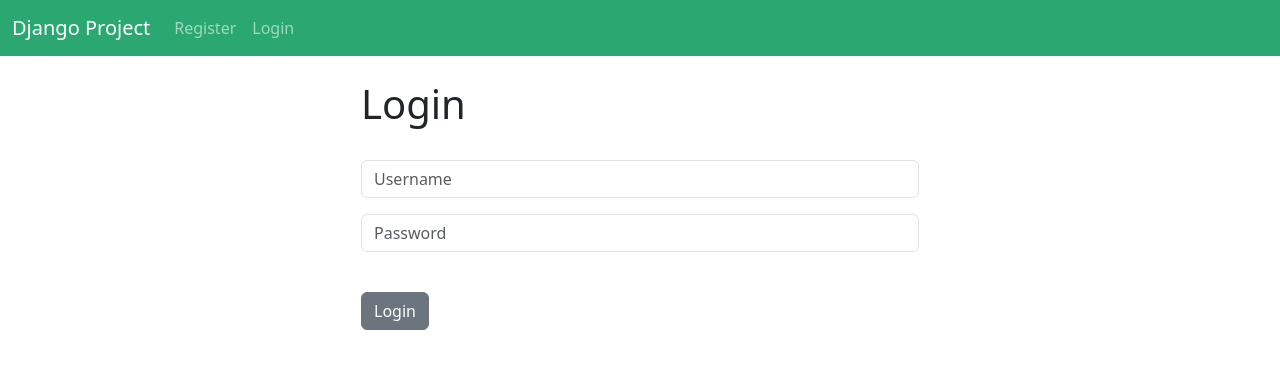
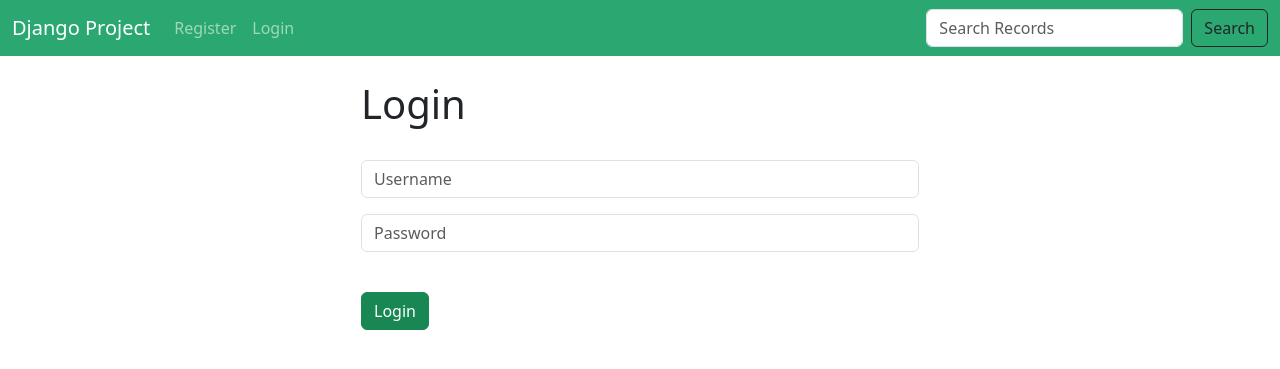
Before and after one commit to lnlydty/Django-CRM-160, a Django app: page / in a window 1280 px wide. Shown: the top 369 px of the page. Run offline with Django 5.2, Linux system fonts and the light colour scheme.

Commit message:
added_search_tab

```diff
--- a/dcrm/settings.py
+++ b/dcrm/settings.py
@@ -110,6 +110,8 @@ USE_TZ = True
 
 STATIC_URL = 'static/'
 
+
+
 # Default primary key field type
 # https://docs.djangoproject.com/en/5.1/ref/settings/#default-auto-field
 
--- a/website/templates/home.html
+++ b/website/templates/home.html
@@ -25,7 +25,7 @@
 {% if records %}
   {% for record in records %}
     <tr>
-    <td><a href="{% url 'record' record.id %}">{{ record.id}}</a></td>
+    <td><a class="link-success" href="{% url 'record' record.id %}">{{ record.id }}</a></td>
     <td>{{ record.first_name }}
     {{ record.last_name }}</td>
     <td>{{ record.email }}</td>
@@ -64,7 +64,7 @@
   </div>
   <br/>
 
-  <button type="submit" class="btn btn-secondary">Login</button>
+  <button type="submit" class="btn btn-success">Login</button>
 </form>
 
 {% endif %}
--- a/website/templates/navbar.html
+++ b/website/templates/navbar.html
@@ -1,13 +1,13 @@
 <nav class="navbar navbar-expand-lg navbar-dark" style="background-color: #2ba771;">
   <div class="container-fluid">
     <a class="navbar-brand" href="{% url 'home' %}">
-
     Django Project
    </a>
 
     <button class="navbar-toggler" type="button" data-bs-toggle="collapse" data-bs-target="#navbarSupportedContent" aria-controls="navbarSupportedContent" aria-expanded="false" aria-label="Toggle navigation">
       <span class="navbar-toggler-icon"></span>
     </button>
+
     <div class="collapse navbar-collapse" id="navbarSupportedContent">
       <ul class="navbar-nav me-auto mb-2 mb-lg-0">
 
@@ -33,5 +33,14 @@
       </ul>
 
     </div>
+
+      <form class="d-flex" role="search" method=POST action="{% url 'search_records' %}">
+
+      {% csrf_token %}
+
+      <input class="form-control me-2" type="search" placeholder="Search Records" aria-label="Search">
+      <button class="btn btn-outline-dark" type="submit">Search</button>
+      </form>
+
   </div>
 </nav>
--- a/website/urls.py
+++ b/website/urls.py
@@ -1,6 +1,5 @@
 from django.urls import path
 from . import views
-
 
 urlpatterns = [
     path('', views.home, name='home'),
@@ -11,4 +10,5 @@ urlpatterns = [
     path('delete_record/<int:pk>', views.delete_record, name='delete_record'),
     path('add_record/', views.add_record, name='add_record'),
     path('update_record/<int:pk>', views.update_record, name='update_record'),
+    path('search_records/', views.search_records, name='search_records'),
 ]
--- a/website/views.py
+++ b/website/views.py
@@ -3,6 +3,13 @@ from django.contrib.auth import authenticate, login, logout
 from django.contrib import messages
 from .forms import SignUpForm, AddRecordForm
 from .models import Record
+
+
+def search_records(request):
+	if request.method == "POST":
+		return render(request, 'search_records.html', {})
+	else:
+		return render(request, 'search_records.html', {})
 
 def home(request):
 	records = Record.objects.all()
```
Also changed, not shown: website/templates/search_records.html (added, +12 -0 lines).
